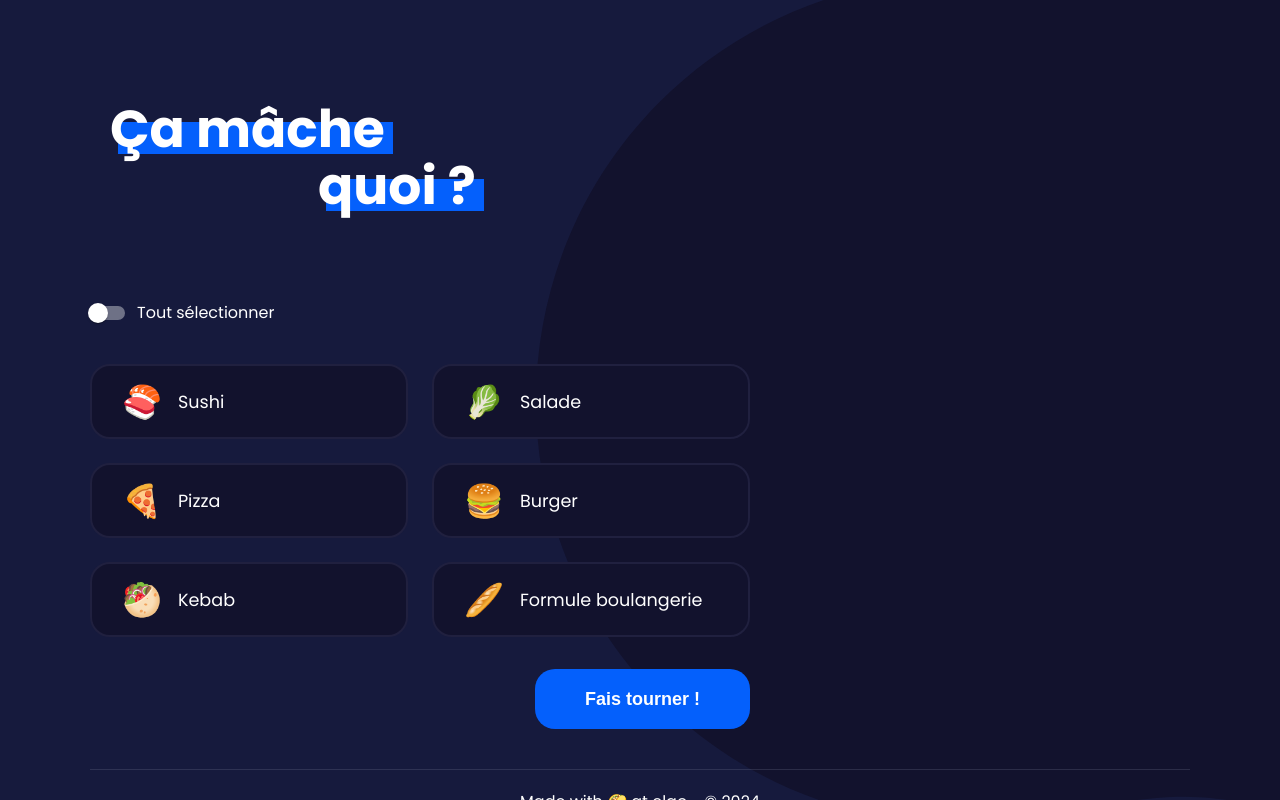
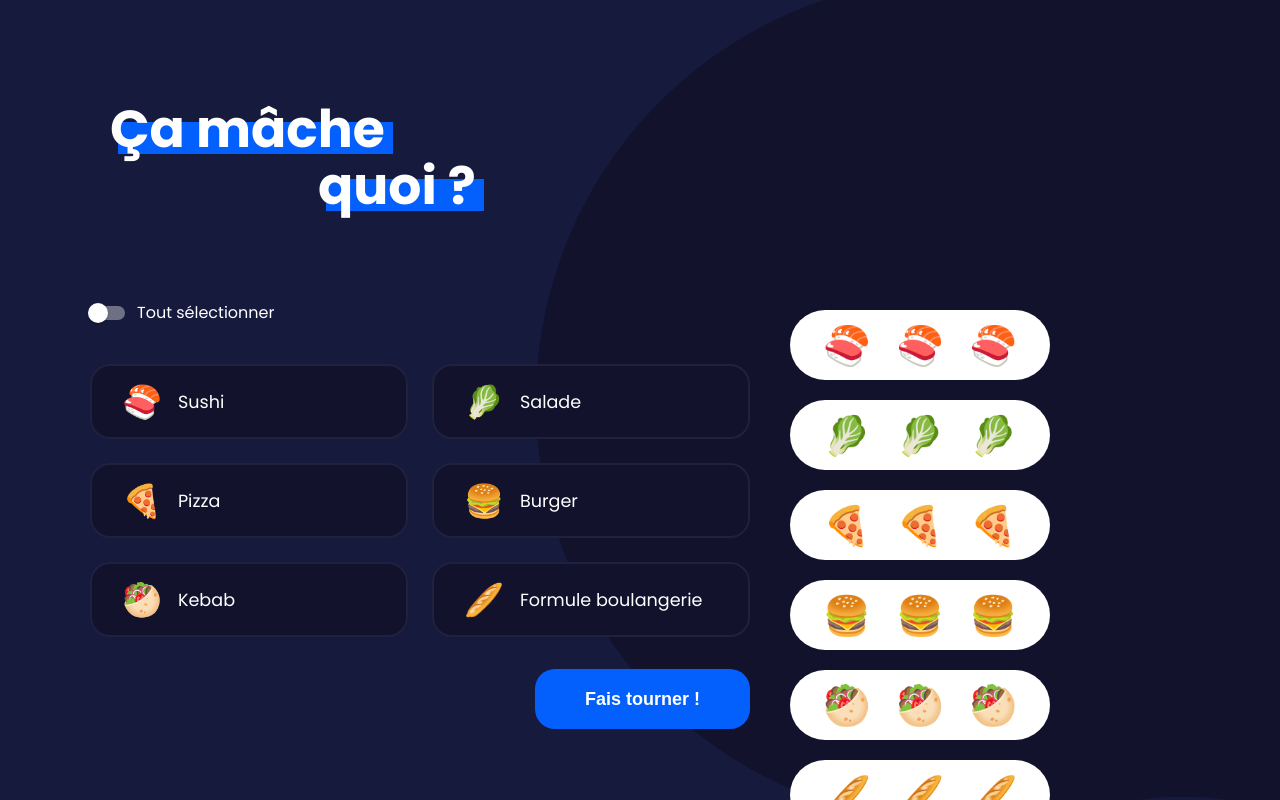
Before and after one commit to Elao/ca-mache-quoi, a React (Vite) app: page / in a window 1280 px wide. Built offline with nearby package versions, Linux system fonts and the light colour scheme.

Commit message:
Add slot options

```diff
--- /dev/null
+++ b/src/components/slot-machine/slot-machine.tsx
@@ -0,0 +1,13 @@
+import { FoodOption } from '@app/pages/options-list.tsx'
+import SlotOptions from '@app/components/slot-machine/slot-options.tsx'
+
+
+type Props = {
+  options: FoodOption[]
+}
+
+export default function SlotMachine({ options }: Props) {
+  return <>
+    <SlotOptions options={options}/>
+  </>
+}
--- /dev/null
+++ b/src/components/slot-machine/slot-options.tsx
@@ -0,0 +1,39 @@
+import { FoodOption } from '@app/pages/options-list.tsx'
+import { styled } from '@mui/material'
+
+type Props = {
+  options: FoodOption[]
+}
+
+export default function SlotOptions({ options }: Props) {
+  return <>
+    <OptionList>
+      {options.map((option) => (
+        <Option key={option.id}>
+          <span>{option.icon}</span>
+          <span>{option.icon}</span>
+          <span>{option.icon}</span>
+        </Option>
+      ))}
+    </OptionList>
+  </>;
+}
+
+const OptionList = styled('ul')(({ theme }) => ({
+  display: 'flex',
+  flexDirection: 'column',
+  gap: theme.spacing(1),
+  listStyle: 'none',
+}));
+
+const Option = styled('li')(({ theme }) => ({
+  padding: `${theme.spacing(.5)} ${theme.spacing(1)}`,
+  height: '70px',
+  width: '260px',
+  display: 'flex',
+  justifyContent: 'space-around',
+  alignItems: 'center',
+  fontSize: '2.4rem',
+  background: theme.palette.common.white,
+  borderRadius: '50px',
+}));
--- a/src/pages/options-list.tsx
+++ b/src/pages/options-list.tsx
@@ -2,6 +2,7 @@ import { useEffect, useState } from 'react'
 import ToggleSwitch from '@app/components/UI/toggle-switch.tsx'
 import Button from '@app/components/UI/Button.tsx'
 import FoodOption from '@app/components/UI/food-option.tsx'
+import SlotMachine from '@app/components/slot-machine/slot-machine.tsx'
 import data from  '@app/data/food-options.ts'
 import { styled } from '@mui/material'
 
@@ -27,6 +28,7 @@ export default function OptionsList() {
 
   return <>
     <Wrapper>
+      <ColumnsWrapper>
         <ToggleSwitch label="Tout sélectionner" checked={allSelected} setChecked={setAllSelected}/>
         <Columns>
           {foodOptions && foodOptions.map((option: FoodOption) => {
@@ -43,11 +45,17 @@ export default function OptionsList() {
         <ButtonWrapper>
           <Button>Fais tourner !</Button>
         </ButtonWrapper>
+      </ColumnsWrapper>
+      <SlotMachine options={foodOptions}/>
     </Wrapper>
   </>
 }
 
-const Wrapper = styled('div')(({ theme }) => ({
+const Wrapper = styled('div')(() => ({
+  display: 'flex',
+}));
+
+const ColumnsWrapper = styled('div')(({ theme }) => ({
   margin: `${theme.spacing} 0 ${theme.spacing(3)}`,
   width: '60%',
   display: 'flex',
```
Lines whose indentation alone changed are shown as unchanged.
